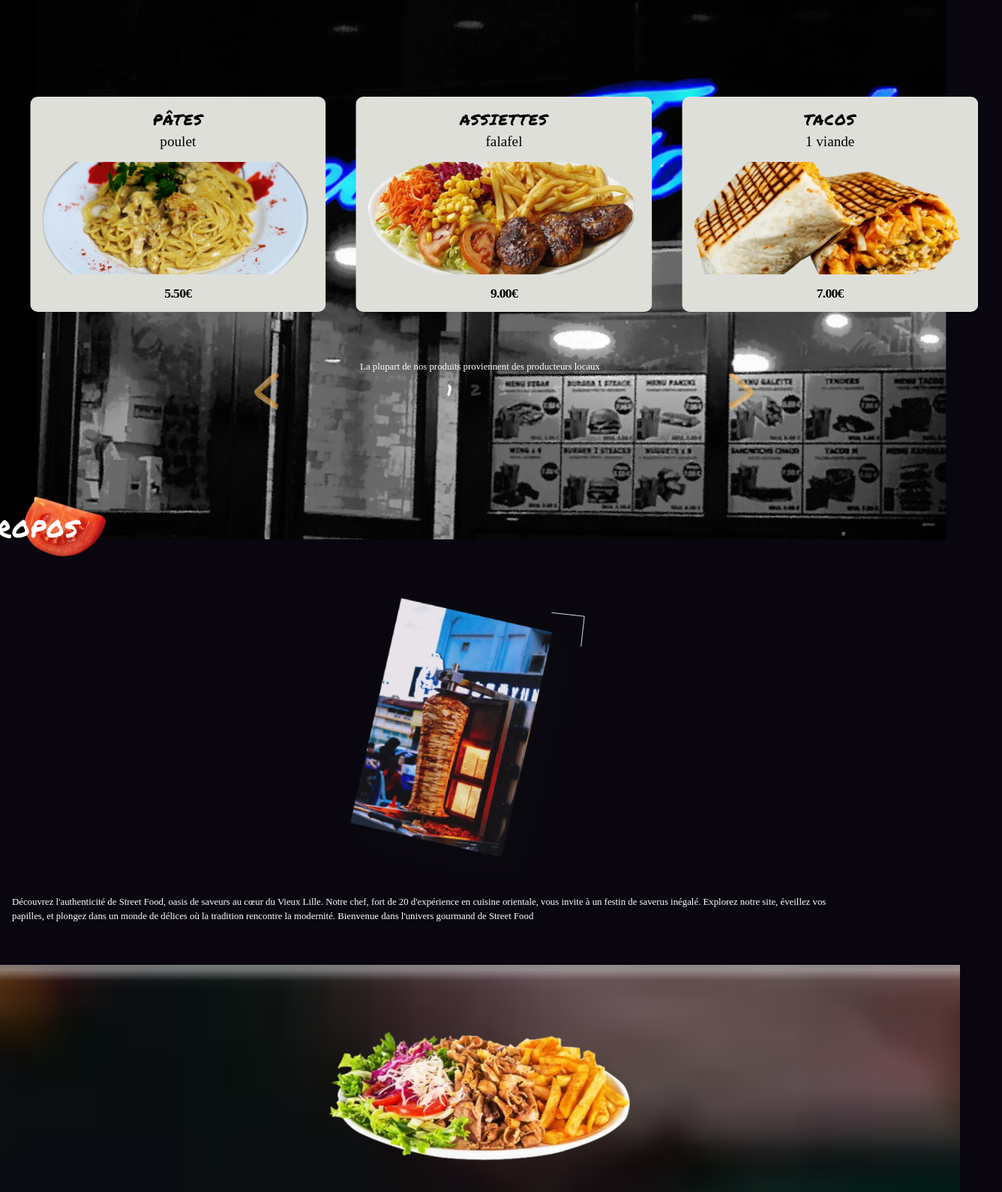
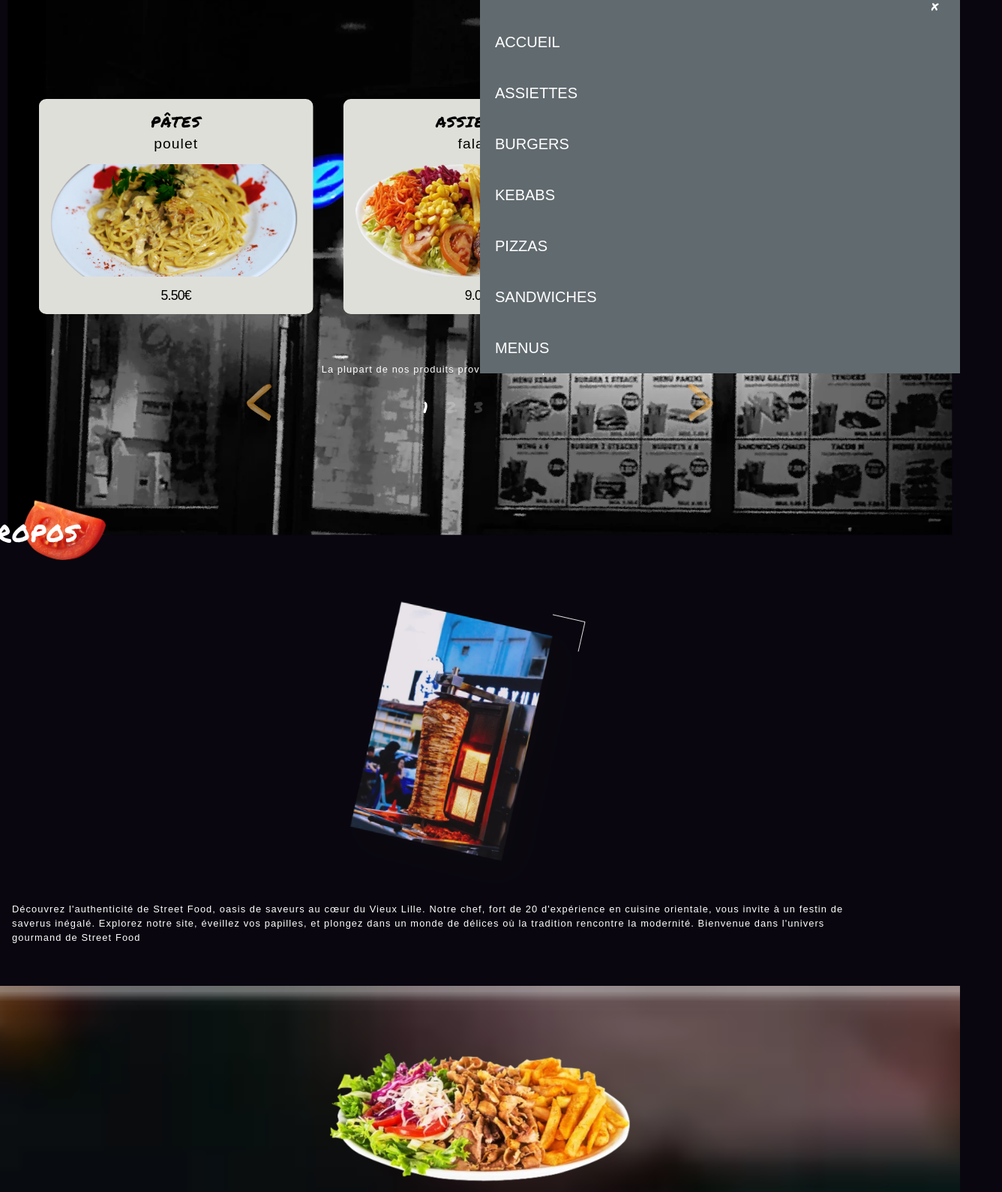
Before and after one commit to dFr3sh1/Street_Food, a plain HTML site: page index.html in a window 1280 px wide. Shown: the part 68-1658 px from the top of the page at 75% size, 1336 px wide, since content can reach past the window. Drawn offline with nearby package versions, Linux system fonts and the light colour scheme; files that its build step writes are made by us from their sources; a web font is replaced by a local one.

Commit message:
Replacing main.css for style.css, modified css attributes from header-img, modified .table-th-title added background-color to .exit-btn

```diff
--- a/index.html
+++ b/index.html
@@ -7,7 +7,7 @@
     <link rel="preconnect" href="https://fonts.gstatic.com" crossorigin>
     <link href="https://fonts.googleapis.com/css2?family=Lexend+Zetta:wght@100;200;300;400;500;600;700;800;900&family=Meie+Script&family=Permanent+Marker&display=swap" rel="stylesheet">
     <link rel="stylesheet" href="https://cdn.jsdelivr.net/npm/swiper@11/swiper-bundle.min.css">
-    <link rel="stylesheet" href="css/main.css">
+    <link rel="stylesheet" href="style.css">
     <link rel="stylesheet" href="css/responsive.css">
     <title>Street Food</title>
 
@@ -19,8 +19,8 @@
                 <a href="#" class="hide-desktop">
                     <img src="resources/img/ham.svg" alt="Toggle menu" class="menu" id="menu">
                 </a>
-                <ul class="show-desktop hide-mobile nav-ul" id="nav">
-                    <li id="exit" class="exit-btn hide-desktop"><img class="exit-btn--img" src="resources/img/exit_icon.svg" alt="Exit menu" ></li>
+                <ul class="show-desktop hide-mobil nav-ul" id="nav">
+                    <li id="exit" class="exit-btn hide-desktop"><a href=""></a><img class="exit-btn--img" src="resources/img/exit_icon.svg" alt="Exit menu" ></li>
                     <li class="nav-ul--li"><a class="nav-ul--a" href="#"></a>ACCUEIL</li>
                     <li class="nav-ul--li"><a class="nav-ul--a" href="#"></a>ASSIETTES</li>
                     <li class="nav-ul--li"><a class="nav-ul--a" href="#"></a>BURGERS</li>
@@ -93,8 +93,8 @@
             <div></div>
         </div>
         <div class="about-kebeb-pic">
-            <img class="vector" src="resources/img/Angle_photo_about_mobil.svg" alt="Vector angle photo Rollo Kebab Street Food">
-            <img class="photo-rollo-kebab" src="resources/img/Rollo_Kebab_unsplash_eDTqOGCdtCw.webp" alt="Grille Kebab Street Food à l'extérieur">
+            <img class="vector rotate-angle" src="resources/img/Angle_photo_about_mobil.svg" alt="Vector angle photo Rollo Kebab Street Food">
+            <img class="photo-rollo-kebab rotate-angle" src="resources/img/Rollo_Kebab_unsplash_eDTqOGCdtCw.webp" alt="Grille Kebab Street Food à l'extérieur">
             <p class="introduction">Découvrez l'authenticité de Street Food, oasis de saveurs au cœur du Vieux Lille. Notre chef, fort de 20 d'expérience en cuisine orientale,
                 vous invite à un festin de saverus inégalé. Explorez notre site, éveillez vos papilles, et plongez dans un monde de délices où la tradition rencontre la modernité.
                 Bienvenue dans l'univers gourmand de Street Food </p>
--- a/sass/base/_base.scss
+++ b/sass/base/_base.scss
@@ -18,9 +18,6 @@
     box-sizing: border-box;
 
     background: #09060F;
-    color: #FFFFFF;
-
-    font-family: $text-font-stack;
 
 }
 
--- a/sass/base/_typography.scss
+++ b/sass/base/_typography.scss
@@ -10,11 +10,14 @@
 
 h2, h3, h4, h5, p {
     text-align: center;
-    font-family: $title-font;
     font-style: normal;
     font-weight: 400;
     line-height: 105.203%; /* 1.84106rem */
     letter-spacing: 0.07rem;
+}
+
+h2, h3, h4, h5 {
+    font-family: $title-font;
 }
 
 h2 {
--- a/sass/components/table.scss
+++ b/sass/components/table.scss
@@ -7,7 +7,7 @@
 table th p.table-th-title {
     text-align: start;
     font-family: $title-font;
-    font-size: 2rem;
+    font-size: 1.7rem;
     font-style: normal;
     font-weight: 400;
     margin: 0;
@@ -31,3 +31,6 @@
     border-left: 0.0625rem solid $brand-color;
     padding: 10px;
 }
+td p:nth-child(1) {
+    text-align: left;
+}
--- a/sass/style.scss
+++ b/sass/style.scss
@@ -39,13 +39,12 @@
 
 .header-img--photo-accueil {
     display: flex;
+    position: unset;
+    width: 100%;
+
+    margin-top: -5rem;
+
     object-fit: cover;
-    position: relative;
-    width: 100%;
-    top: -4rem;
-    left: -10px;
-    flex: 1;
-    z-index: -1;
 }
 
 header #menu {
@@ -63,16 +62,16 @@
 .nav-ul {
     position: fixed;
     width: 50%;
-    height: 64%;
+    height: auto;
     top: 0;
     right: 0;
     padding-top: 3em;
-    z-index: 7;
-
 
     background: rgb(64 70 74);
 
     text-align: left;
+
+    z-index: 7;
 }
 
     .nav-ul--li {
@@ -99,10 +98,15 @@
     }
 
 
+.exit-btn {
+    background-color: rgb(97 106 111);
+}
+
 .exit-bt--img {
     width: 15px;
     cursor: pointer;
 }
+
 
 .subhead {
     box-sizing: border-box;
@@ -177,7 +181,7 @@
     flex: 1;
     width: auto;
     height: 20.59263rem;
-    transform: rotate(6.397deg);
+
     filter: drop-shadow(16px 16px 20px rgba(0, 0, 0, 0.25)) invert(7%);
     top: 4rem;
     left: -4rem;
@@ -191,6 +195,10 @@
     stroke: #FFF;
     top: -13rem;
     left: 15rem;
+}
+
+.rotate-angle{
+    transform: rotate(6.397deg);
 }
 
 .introduction {
@@ -243,7 +251,9 @@
 
 .pizza-description {
     position: relative;
-    top: -1.3rem;
+    margin-top: -0.7rem;
+
+    text-align: left;
     font-size: 0.65rem;
 
 }
@@ -325,14 +335,14 @@
 }
 
 footer a {
-    color: #CF2723;
+    color: $brand-color;
     text-decoration: none;
     margin-right: 10px;
     font-size: 16px;
 }
 
 footer a[href="map.html"] {
-    color: #CF2723;
+    color: $brand-color;
     text-decoration: none;
     display: block;
     margin-bottom: 15px;
@@ -367,8 +377,8 @@
     width: 90%;
     height: 3.04719rem;
     border-radius: 2rem;
-    background: rgb(173, 8, 5);
-    color: #FFFFFF;
+    background: $brand-color;
+    color: rgb(255, 255, 255);
     text-align: center;
     font-size: 1.5rem;
     margin-top: 2rem;
```
Also changed, not shown: style.css, 1 other file.
